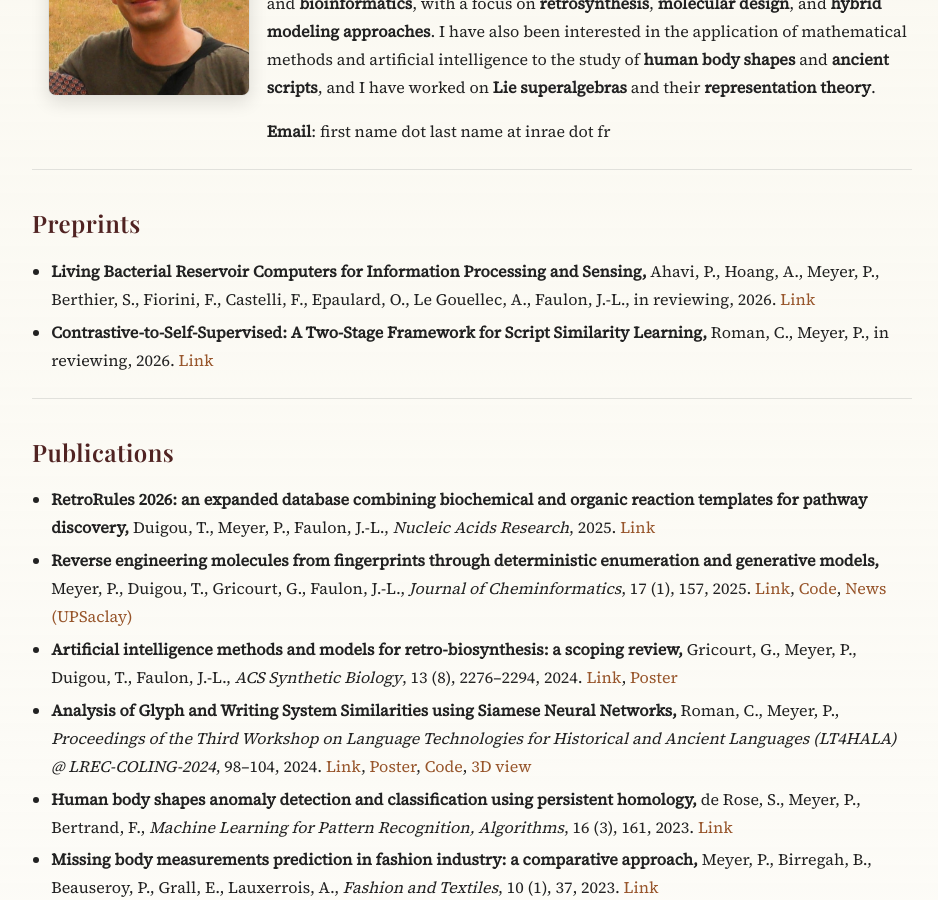
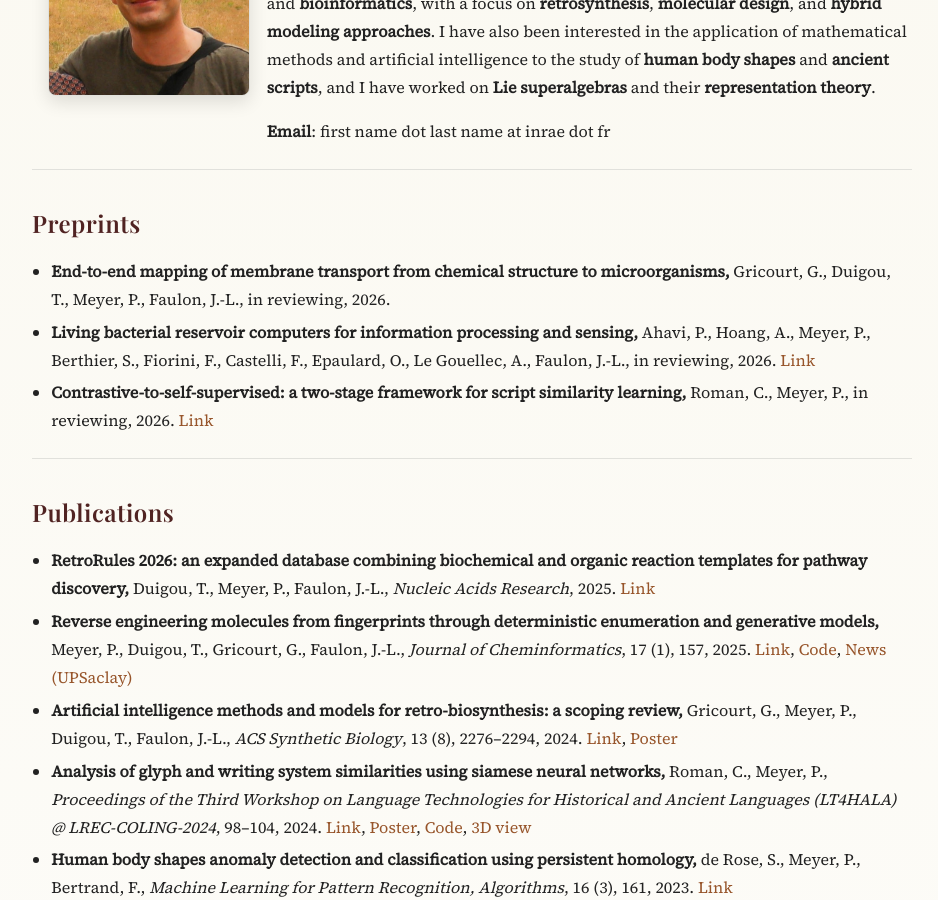
Before and after one commit to PhilippeMeyer68/philippemeyer68.github.io, a Jekyll site: the page built from index.md, in a window 1280 px wide and 900 px high, scrolled down 276 px. Shown: the whole window, without its empty margins (168-1106 px from the left). Built offline with Jekyll 4.4.1, drawn with Linux system fonts in a browser that asks for light colours.

Commit message:
feat: transport paper

```diff
--- a/index.md
+++ b/index.md
@@ -35,13 +35,18 @@ title: "Home"
   </div>
   <ul>
 <li>
-  <strong>Living Bacterial Reservoir Computers for Information Processing and Sensing, </strong>
+  <strong>End-to-end mapping of membrane transport from chemical structure to microorganisms, </strong>
+  Gricourt, G., Duigou, T., Meyer, P., Faulon, J.-L.,
+  in reviewing, 2026.
+</li>
+<li>
+  <strong>Living bacterial reservoir computers for information processing and sensing, </strong>
   Ahavi, P., Hoang, A., Meyer, P., Berthier, S., Fiorini, F., Castelli, F., Epaulard, O., Le Gouellec, A., Faulon, J.-L.,
   in reviewing, 2026.
   <a href="https://www.biorxiv.org/content/10.1101/2024.09.12.612674v4" target="_blank" rel="noopener">Link</a>
 </li>
 <li>
-  <strong>Contrastive-to-Self-Supervised: A Two-Stage Framework for Script Similarity Learning, </strong>
+  <strong>Contrastive-to-self-supervised: a two-stage framework for script similarity learning, </strong>
   Roman, C., Meyer, P.,
   in reviewing, 2026.
    <a href="{{ '/assets/docs/philippe_meyer_css_2026.pdf' | relative_url }}" target="_blank" rel="noopener">Link</a>
@@ -76,7 +81,7 @@ title: "Home"
 </li>
 
 <li>
-  <strong>Analysis of Glyph and Writing System Similarities using Siamese Neural Networks, </strong>
+  <strong>Analysis of glyph and writing system similarities using siamese neural networks, </strong>
   Roman, C., Meyer, P.,
   <em>Proceedings of the Third Workshop on Language Technologies for Historical and Ancient Languages (LT4HALA) @ LREC-COLING-2024</em>, 98–104, 2024.
   <a href="https://aclanthology.org/2024.lt4hala-1.12/" target="_blank" rel="noopener">Link</a>, <a href="https://hal.science/hal-04597366/" target="_blank" rel="noopener">Poster</a>, <a href="https://github.com/PhilippeMeyer68/glyph-SNN" target="_blank" rel="noopener">Code</a>, <a href="{{ '/glyph.html' | relative_url }}" target="_blank" rel="noopener">3D view</a>
```
